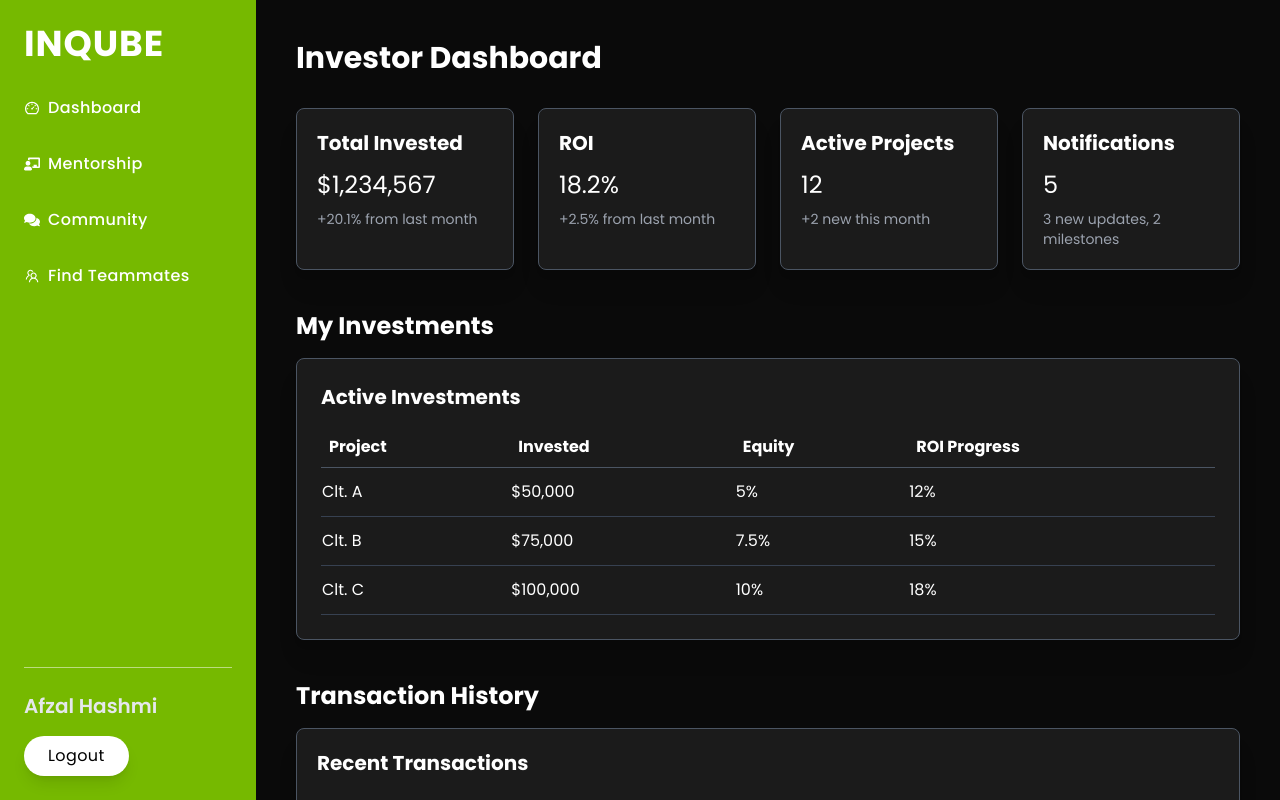
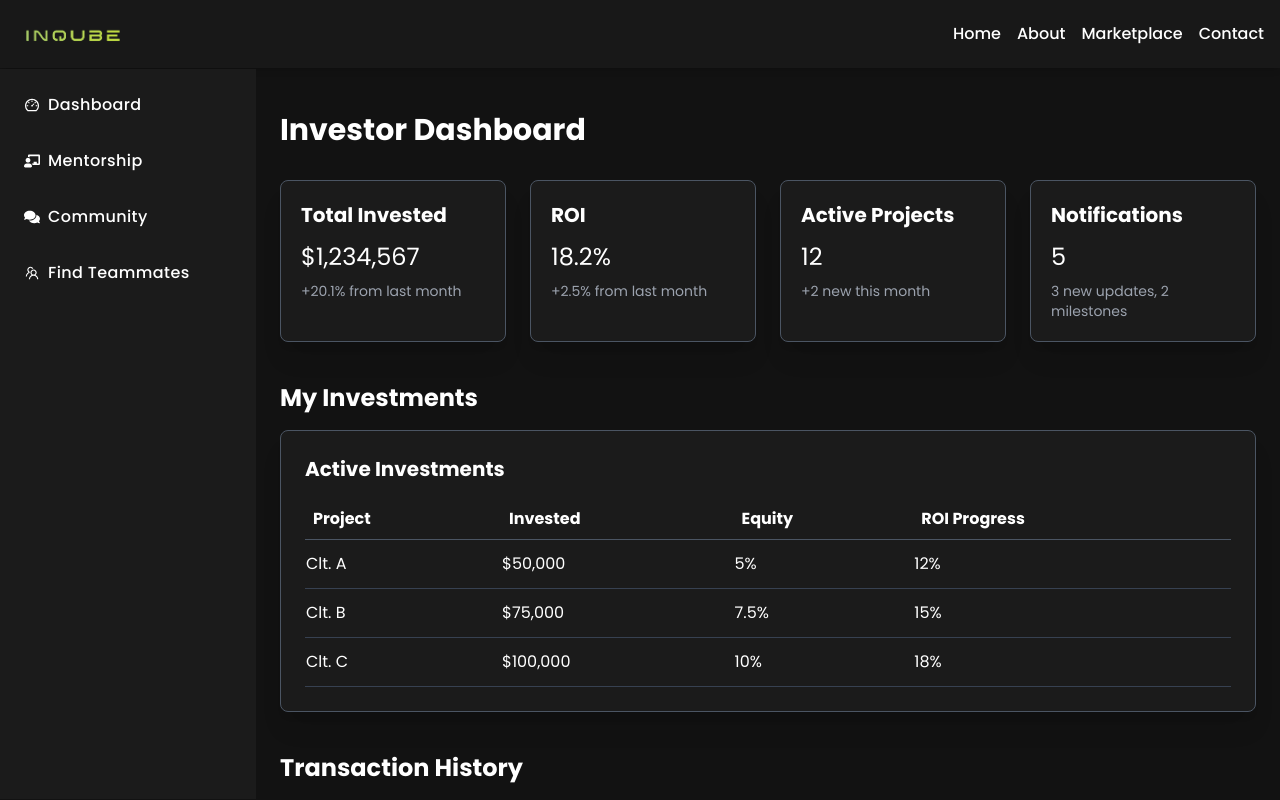
Before and after one commit to Adnan-The-Coder/Inqube-hack-rev, a Next.js app: page /investor in a window 1280 px wide. Shown: the top 800 px of the page. Built offline with nearby package versions, Linux system fonts and the light colour scheme.

Commit message:
investor and developer dashboard

```diff
--- a/app/developer/page.tsx
+++ b/app/developer/page.tsx
@@ -1,14 +1,17 @@
 "use client";
 
 import React, { useState } from "react";
+import logo from '@/Images/logo.png'
 import { FiSearch, FiMenu, FiX } from "react-icons/fi";
 import { MessageCircle } from "lucide-react";
-import Header from "@/components/Header";
+import Image from "next/image";
+import Link from "next/link";
 
 const Developers: React.FC = () => {
   const [selectedChat, setSelectedChat] = useState<number | null>(null);
   const [messageInput, setMessageInput] = useState("");
   const [isChatOpen, setIsChatOpen] = useState(false);
+  const [isMenuOpen, setIsMenuOpen] = useState(false);
 
   const chats = [
     {
@@ -48,8 +51,60 @@ const Developers: React.FC = () => {
 
   return (
     <div className="flex flex-col h-screen bg-[#121212] text-white">
-      <Header />
-      <div className="flex flex-1 overflow-hidden pt-4">
+      <header className="bg-[#181818] p-4 flex justify-between items-center shadow-md sticky top-0 z-50">
+        <Link href="/">
+          <Image src={logo} alt="Logo" className="w-28" />
+        </Link>
+      <button
+        onClick={() => setIsMenuOpen(!isMenuOpen)}
+        className="lg:hidden text-white focus:outline-none"
+        aria-label="Toggle Menu"
+      >
+        {isMenuOpen ? <FiX size={24} /> : <FiMenu size={24} />}
+      </button>
+      <nav
+        className={`${
+          isMenuOpen ? "block" : "hidden"
+        } lg:flex lg:items-center absolute lg:static top-[70px] left-0 w-full lg:w-auto bg-[#181818] lg:bg-transparent lg:translate-y-0 transition-all`}
+      >
+        <ul className="flex flex-col lg:flex-row gap-4 p-4 lg:p-0 text-center lg:text-left">
+          <li>
+            <Link
+              href="/"
+              className="text-white hover:text-[#76b900] font-medium"
+            >
+              Home
+            </Link>
+          </li>
+          <li>
+            <Link
+              href="/about"
+              className="text-white hover:text-[#76b900] font-medium"
+            >
+              About
+            </Link>
+          </li>
+          <li>
+            <Link
+              href="/marketplace"
+              className="text-white hover:text-[#76b900] font-medium"
+            >
+              Marketplace
+            </Link>
+          </li>
+          <li>
+            <Link
+              href="/contact"
+              className="text-white hover:text-[#76b900] font-medium"
+            >
+              Contact
+            </Link>
+          </li>
+        </ul>
+      </nav>
+    </header>
+
+      <div className="flex flex-1 overflow-hidden">
         {/* Mobile Chat Toggle Button */}
         <button
           onClick={() => setIsChatOpen(!isChatOpen)}
@@ -65,9 +120,6 @@ const Developers: React.FC = () => {
           } lg:translate-x-0 fixed lg:static left-0 top-0 h-full w-80 border-r border-gray-800 bg-[#181818] flex flex-col transition-transform duration-300 ease-in-out z-40 mt-16 lg:mt-0`}
         >
           <div className="p-4 border-b border-gray-800">
-            <div className="flex items-center justify-between mb-4">
-              <MessageCircle className="w-5 h-5" />
-            </div>
             <div className="relative">
               <FiSearch className="absolute left-3 top-1/2 transform -translate-y-1/2 text-gray-400" />
               <input
@@ -113,6 +165,7 @@ const Developers: React.FC = () => {
             ))}
           </div>
         </div>
+
         {/* Main Content */}
         <div className="flex-1 overflow-y-auto bg-[#181818] p-4 lg:p-6 xl:p-10">
           <div className="mb-8">
@@ -174,7 +227,6 @@ const Developers: React.FC = () => {
               ))}
             </div>
           </div>
-
           {/* Milestones Section */}
         <div className="mt-12 p-8 bg-[#121212] rounded-xl">
           <div className="mb-12">
--- a/app/investor/page.tsx
+++ b/app/investor/page.tsx
@@ -4,10 +4,13 @@ import React, { useState } from "react";
 import Link from "next/link";
 import { FiMenu, FiX } from "react-icons/fi";
 import { AiOutlineDashboard, AiOutlineTeam } from "react-icons/ai";
+import Image from "next/image";
+import logo from '@/Images/logo.png';
 import { FaChalkboardTeacher, FaComments } from "react-icons/fa";
 
 const Dashboard = () => {
   const [isMenuOpen, setIsMenuOpen] = useState(false);
+  const [isSidebarOpen, setIsSidebarOpen] = useState(false);
 
   const links = [
     { name: "Dashboard", icon: <AiOutlineDashboard /> },
@@ -17,46 +20,86 @@ const Dashboard = () => {
   ];
 
   return (
-    <div className="flex h-screen">
+    <div className="flex flex-col h-screen bg-[#121212] text-white">
+      <header className="bg-[#181818] p-4 flex justify-between items-center shadow-md sticky top-0 z-50">
+        <Link href="/">
+          <Image src={logo} alt="Logo" className="w-28" />
+        </Link>
+        <button
+          onClick={() => setIsMenuOpen(!isMenuOpen)}
+          className="lg:hidden text-white focus:outline-none"
+          aria-label="Toggle Menu"
+        >
+          {isMenuOpen ? <FiX size={24} /> : <FiMenu size={24} />}
+        </button>
+        <nav
+          className={`${
+            isMenuOpen ? "block" : "hidden"
+          } lg:flex lg:items-center absolute lg:static top-[70px] left-0 w-full lg:w-auto bg-[#181818] lg:bg-transparent lg:translate-y-0 transition-all`}
+        >
+          <ul className="flex flex-col lg:flex-row gap-4 p-4 lg:p-0 text-center lg:text-left">
+            <li>
+              <Link
+                href="/"
+                className="text-white hover:text-[#76b900] font-medium"
+              >
+                Home
+              </Link>
+            </li>
+            <li>
+              <Link
+                href="/about"
+                className="text-white hover:text-[#76b900] font-medium"
+              >
+                About
+              </Link>
+            </li>
+            <li>
+              <Link
+                href="/marketplace"
+                className="text-white hover:text-[#76b900] font-medium"
+              >
+                Marketplace
+              </Link>
+            </li>
+            <li>
+              <Link
+                href="/contact"
+                className="text-white hover:text-[#76b900] font-medium"
+              >
+                Contact
+              </Link>
+            </li>
+          </ul>
+        </nav>
+      </header>
       <div
-        className={`fixed top-0 left-0 h-screen bg-[#76b900] text-white p-6 flex flex-col justify-between transition-transform duration-300 transform ${
-          isMenuOpen ? "translate-x-0" : "-translate-x-full"
-        } xl:static xl:translate-x-0 w-3/5 xl:w-1/5 z-50`}
+        className={`fixed top-[69px] left-0 h-[calc(100%-70px)] bg-[#1b1b1b] text-white p-6 flex flex-col justify-between transition-transform duration-300 transform ${
+          isSidebarOpen ? "translate-x-0" : "-translate-x-full"
+        } lg:translate-x-0 w-3/5 lg:w-1/5 z-50`}
       >
-        <Link
-          href="/"
-          className="text-4xl font-extrabold mb-8 text-center xl:text-left tracking-wide"
-        >
-          INQUBE
-        </Link>
-        <ul className="space-y-8 text-center xl:text-left">
+        <ul className="space-y-8 text-center lg:text-left">
           {links.map((item, index) => (
             <li
               key={index}
-              className="flex items-center justify-center xl:justify-start gap-2 hover:text-black cursor-pointer text-md font-medium tracking-wide transition duration-200"
+              className="flex items-center justify-center lg:justify-start gap-2 hover:text-black cursor-pointer text-md font-medium tracking-wide transition duration-200"
             >
               {item.icon}
               {item.name}
             </li>
           ))}
         </ul>
-        <div className="mt-16 xl:mt-auto text-center xl:text-left border-t border-white/50 pt-6">
-          <p className="text-gray-200 text-xl mb-4 font-semibold">Afzal Hashmi</p>
-          <button className="bg-white text-black py-2 px-6 rounded-full shadow-lg tracking-wide transition hover:bg-black hover:text-white">
-            Logout
-          </button>
-        </div>
       </div>
-      <div className="w-full xl:w-4/5 bg-[#0a0a0a] text-white p-6 xl:p-10 overflow-y-auto">
-        <div className="xl:hidden mb-6">
-            <button
-                onClick={() => setIsMenuOpen(!isMenuOpen)}
-                className="text-white text-2xl focus:outline-none z-50 relative"
-            >
-                {isMenuOpen ? <FiX /> : <FiMenu />}
-            </button>
-        </div>
-        <h2 className="text-3xl font-bold mb-8 text-center xl:text-left">Investor Dashboard</h2>
+      <button
+        onClick={() => setIsSidebarOpen(!isSidebarOpen)}
+        className="lg:hidden fixed bottom-4 right-4 bg-[#76b900] text-white p-3 rounded-full shadow-lg z-50 focus:outline-none"
+        aria-label="Toggle Sidebar"
+      >
+        <Image src="https://img.icons8.com/?size=100&id=6690&format=png&color=000000" alt="dashboard" width={25} height={25}/>
+      </button>
+
+      <main className="p-6 lg:ml-[20%] mt-[20px]">
+        <h2 className="text-3xl font-bold mb-8 text-center lg:text-left">Investor Dashboard</h2>
         <div className="grid grid-cols-1 sm:grid-cols-2 lg:grid-cols-4 gap-6 mb-10">
           {["Total Invested", "ROI", "Active Projects", "Notifications"].map((item, index) => (
             <div
@@ -79,10 +122,10 @@ const Dashboard = () => {
             </div>
           ))}
         </div>
-        <h3 className="text-2xl font-bold mb-4 text-center xl:text-left">My Investments</h3>
+        <h3 className="text-2xl font-bold mb-4 text-center lg:text-left">My Investments</h3>
         <div className="bg-[#1b1b1b] p-6 rounded-lg border border-gray-600 mb-10 shadow-xl">
           <h4 className="text-xl font-bold mb-4">Active Investments</h4>
-          <table className="w-full text-left text-sm xl:text-base">
+          <table className="w-full text-left text-sm lg:text-base">
             <thead>
               <tr className="border-b border-gray-600">
                 <th className="py-2 px-2">Project</th>
@@ -107,10 +150,10 @@ const Dashboard = () => {
             </tbody>
           </table>
         </div>
-        <h3 className="text-2xl font-bold mb-4 text-center xl:text-left">Transaction History</h3>
+        <h3 className="text-2xl font-bold mb-4 text-center lg:text-left">Transaction History</h3>
         <div className="bg-[#1b1b1b] p-5 rounded-lg border border-gray-600 shadow-xl">
           <h4 className="text-xl font-bold mb-4">Recent Transactions</h4>
-          <table className="w-full text-left text-sm xl:text-base">
+          <table className="w-full text-left text-sm lg:text-base">
             <thead>
               <tr className="border-b border-gray-600">
                 <th className="py-2">Date</th>
@@ -141,7 +184,7 @@ const Dashboard = () => {
             </tbody>
           </table>
         </div>
-      </div>
+      </main>
     </div>
   );
 };
--- a/components/Footer.tsx
+++ b/components/Footer.tsx
@@ -46,13 +46,13 @@ const Footer = () => {
             <h2 className="mb-6 text-sm font-semibold text-gray-900 uppercase dark:text-white">Legal</h2>
             <ul className="text-black font-medium">
                 <li className="mb-4">
-                    <Link href="/" className="hover:underline">Privacy Policy</Link>
+                    <Link href="/privacy" className="hover:underline">Privacy Policy</Link>
                 </li>
                 <li className="mb-4">
                     <Link href="/" className="hover:underline">Licensing</Link>
                 </li>
                 <li className="mb-4">
-                    <Link href="/" className="hover:underline">Terms &amp; Conditions</Link>
+                    <Link href="/terms" className="hover:underline">Terms &amp; Conditions</Link>
                 </li>
             </ul>
         </div>
```
Also changed, not shown: app/privacy/page.tsx (added, +64 -0 lines), app/terms/page.tsx (added, +67 -0 lines), components/Header.tsx (+9 -19 lines). Lines whose indentation alone changed are shown as unchanged.
